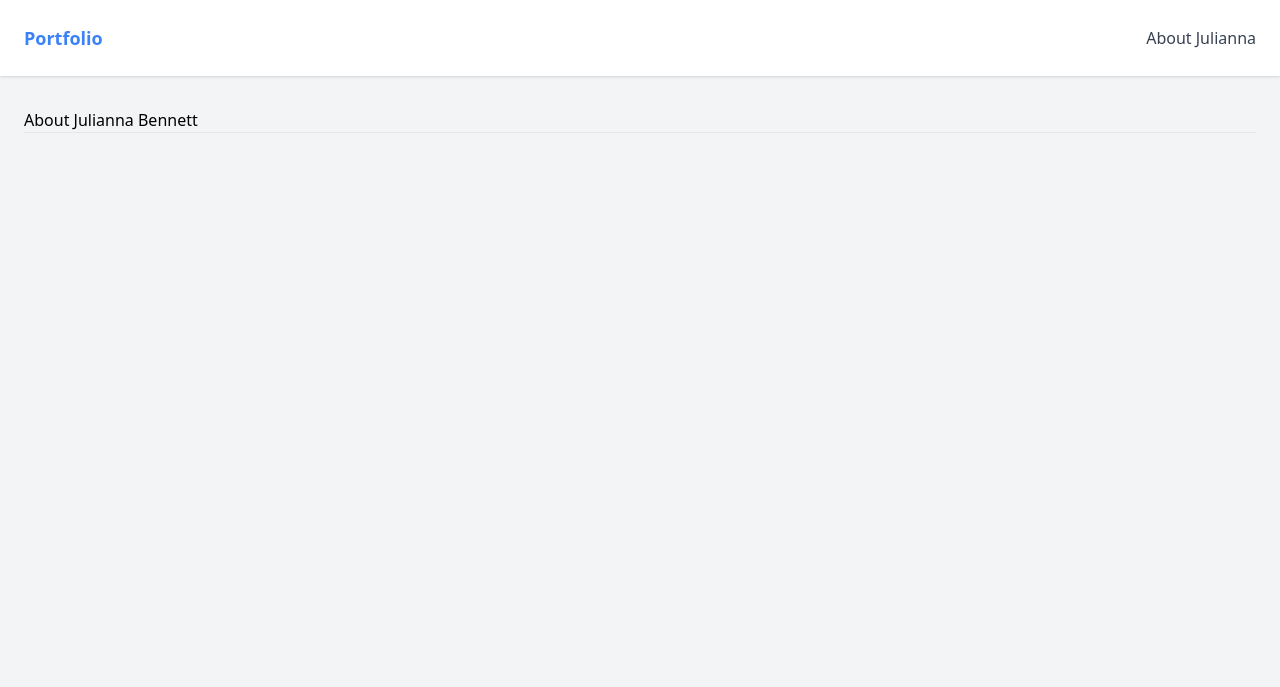
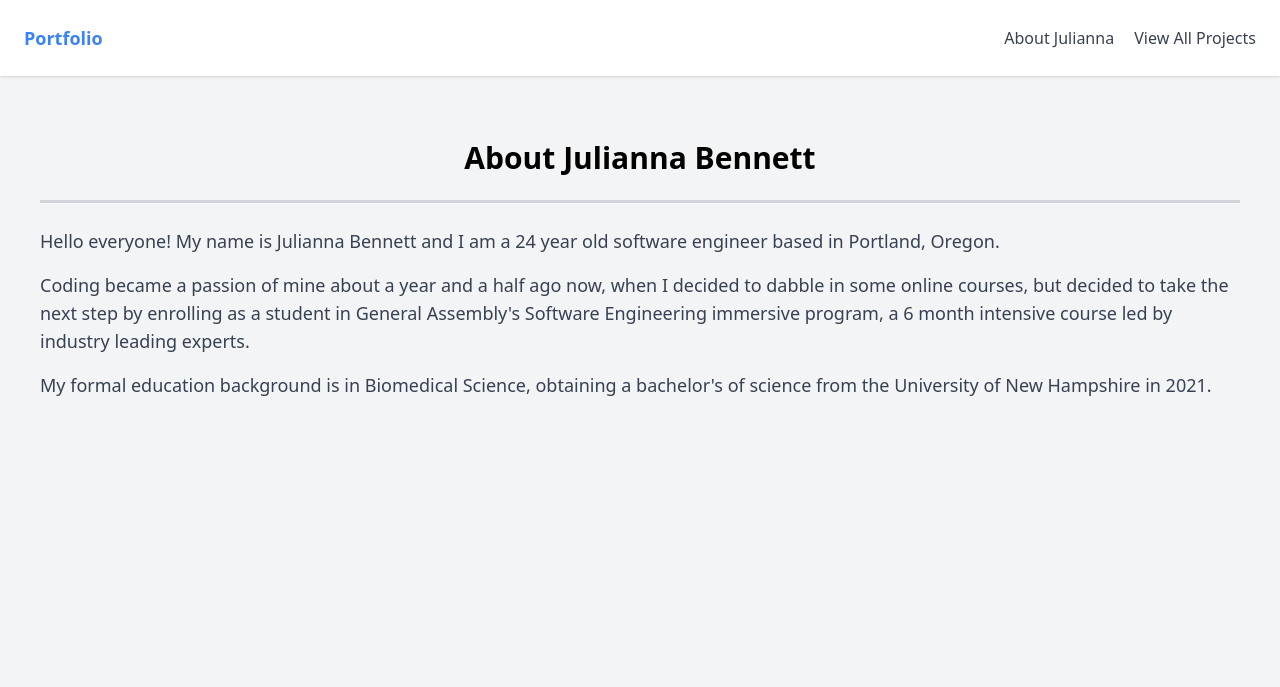
Before and after one commit to julibennett/Knowledge-Collector, a Django app: page /about/ in a window 1280 px wide. Shown: the top 687 px of the page. Run offline with Django 4.2, Linux system fonts and the light colour scheme; some libraries are stand-ins or nearby versions.

Commit message:
set up about, home, and index with info, and styling

```diff
--- a/knowledge_collector_app/templates/knowledge/about.html
+++ b/knowledge_collector_app/templates/knowledge/about.html
@@ -1,8 +1,29 @@
 {% extends 'knowledge/base.html' %}
 {% block content %}
 
-<h1>About Julianna Bennett</h1>
-<hr>
-<!-- <p>Why you should hire Julianna: </p> -->
+<div class="container mx-auto px-4 py-8">
+    <h1 class="text-3xl font-bold text-center mb-6">About Julianna Bennett</h1>
+
+    <hr class="border-b-2 border-gray-300 mb-6">
+
+    <p class="text-lg text-gray-700 mb-4">
+        Hello everyone! My name is Julianna Bennett and I am a
+        24 year old software engineer based in Portland, Oregon.
+    </p>
+
+    <p class="text-lg text-gray-700 mb-4">
+        Coding became a passion of mine about a year and a half ago now,
+        when I decided to dabble in some online courses, but decided to
+        take the next step by enrolling as a student in General
+        Assembly's Software Engineering immersive program, a 6 month
+        intensive course led by industry leading experts.
+    </p>
+
+    <p class="text-lg text-gray-700 mb-4">
+        My formal education background is in Biomedical Science,
+        obtaining a bachelor's of science from the University of New Hampshire
+        in 2021.
+    </p>
+</div>
 
 {% endblock %}
--- a/knowledge_collector_app/templates/knowledge/base.html
+++ b/knowledge_collector_app/templates/knowledge/base.html
@@ -21,7 +21,8 @@
         </ul>
         <ul class="flex items-center">
           <li>
-            <a href="/about" class="text-gray-700 hover:text-gray-900">About Julianna</a>
+            <a href="/about" class="text-gray-700 hover:text-blue-700 p-4">About Julianna  </a>
+            <a href="/projects" class="text-gray-700 hover:text-blue-700"> View All Projects</a>
           </li>
         </ul>
       </div>
--- a/knowledge_collector_app/urls.py
+++ b/knowledge_collector_app/urls.py
@@ -4,4 +4,5 @@ from . import views
 urlpatterns = [
     path('', views.home, name='home'),
     path('about/', views.about, name='about'),
+     path('projects/', views.projects_index, name='index'),
 ]
--- a/knowledge_collector_app/views.py
+++ b/knowledge_collector_app/views.py
@@ -1,8 +1,17 @@
 from django.shortcuts import render
 
+projects = [
+    {'name': 'Spelling Bee Mania!', 'image': '', 'technologies': 'HTML, CSS, Javascript', 'description': 'An interactive spelling bee game powered by computer generated voice technology, allowing the user to simulate a realistic spelling bee experience!', 'live': 'https://julibennett.github.io/Project_1_SpellingBee/', 'date': 'January 2024'},
+    {'name': 'NWSL Season Tracker', 'image': '', 'technologies': 'Node.js, Express, EJS, MongoDB, Mongoose, Tailwind CSS', 'description': 'Track all your favorite teams with this tracker app for the National Womens Soccer League. See upcoming games, rosters, and stats all in one easy to use site!', 'live': 'https://nwsl-season-tracker-ef89be7e7b8b.herokuapp.com/sessions/new', 'date': 'March, 2024'},
+]
 
 def home(request):
     return render(request, 'knowledge/home.html')
 
 def about(request):
     return render(request, 'knowledge/about.html')
+
+def projects_index(request):
+    return render(request, 'knowledge/index.html', {
+    'projects': projects
+    })
--- a/knowledge_collector_project/settings.py
+++ b/knowledge_collector_project/settings.py
@@ -117,7 +117,7 @@ USE_TZ = True
 # https://docs.djangoproject.com/en/4.2/howto/static-files/
 
 STATIC_URL = 'static/'
-STATICFILES_DIRS = [BASE_DIR / "static",]
+# STATICFILES_DIRS = [BASE_DIR / "static",]
 
 # Default primary key field type
 # https://docs.djangoproject.com/en/4.2/ref/settings/#default-auto-field
```
Also changed, not shown: knowledge_collector_app/templates/knowledge/home.html (+14 -11 lines), knowledge_collector_app/templates/knowledge/index.html (+24 -0 lines).
